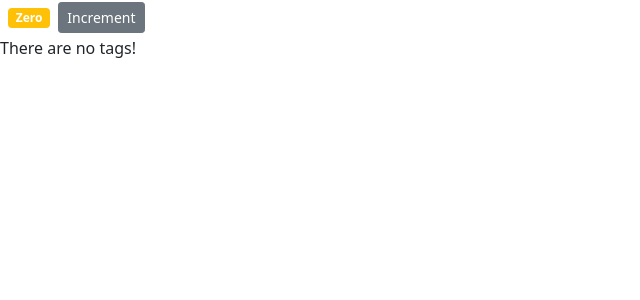
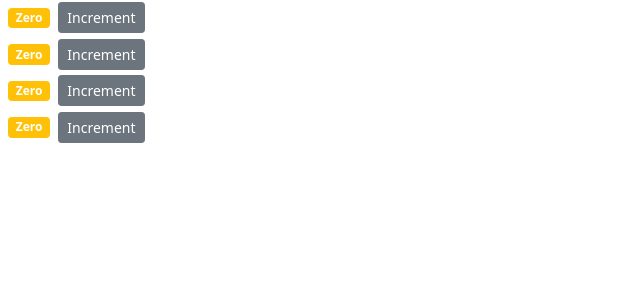
Before and after one commit to maxcheever/counter-app, a React (Create React App) app: page / in a window 1280 px wide. Shown: the top 300 px of the page, without its empty margins (0-640 px from the left). Built offline with nearby package versions, Linux system fonts and the light colour scheme.

Commit message:
4 Counters!!!

```diff
--- a/src/components/counter.jsx
+++ b/src/components/counter.jsx
@@ -6,21 +6,10 @@
 		tags: [],
 	};
 
-	handleIncrement = () => {
+	handleIncrement = (product) => {
+		console.log(product);
 		this.setState({ count: this.state.count + 1 });
 	};
-
-	renderTags() {
-		if (this.state.tags.length === 0) return <p>There are no tags!</p>;
-
-		return (
-			<ul>
-				{this.state.tags.map((tag) => (
-					<li key={tag}>{tag}</li>
-				))}
-			</ul>
-		);
-	}
 
 	render() {
 		return (
@@ -29,12 +18,11 @@
 					{this.formatCount()}
 				</span>
 				<button
-					onClick={this.handleIncrement}
+					onClick={() => this.handleIncrement({ id: 1 })}
 					className="btn btn-secondary btn-sm"
 				>
 					Increment
 				</button>
-				{this.renderTags()}
 			</div>
 		);
 	}
--- /dev/null
+++ b/src/components/counters.jsx
@@ -0,0 +1,18 @@
+import React, { Component } from "react";
+import Counter from "./counter";
+
+class Counters extends Component {
+	state = {};
+	render() {
+		return (
+			<div>
+				<Counter />
+				<Counter />
+				<Counter />
+				<Counter />
+			</div>
+		);
+	}
+}
+
+export default Counters;
--- a/src/index.js
+++ b/src/index.js
@@ -4,11 +4,11 @@
 import App from './App';
 import reportWebVitals from './reportWebVitals';
 import 'bootstrap/dist/css/bootstrap.css';
-import Counter from './components/counter';
+import Counters from './components/counters';
 
 ReactDOM.render(
   <React.StrictMode>
-    <Counter />
+    <Counters />
   </React.StrictMode>,
   document.getElementById('root')
 );
```
